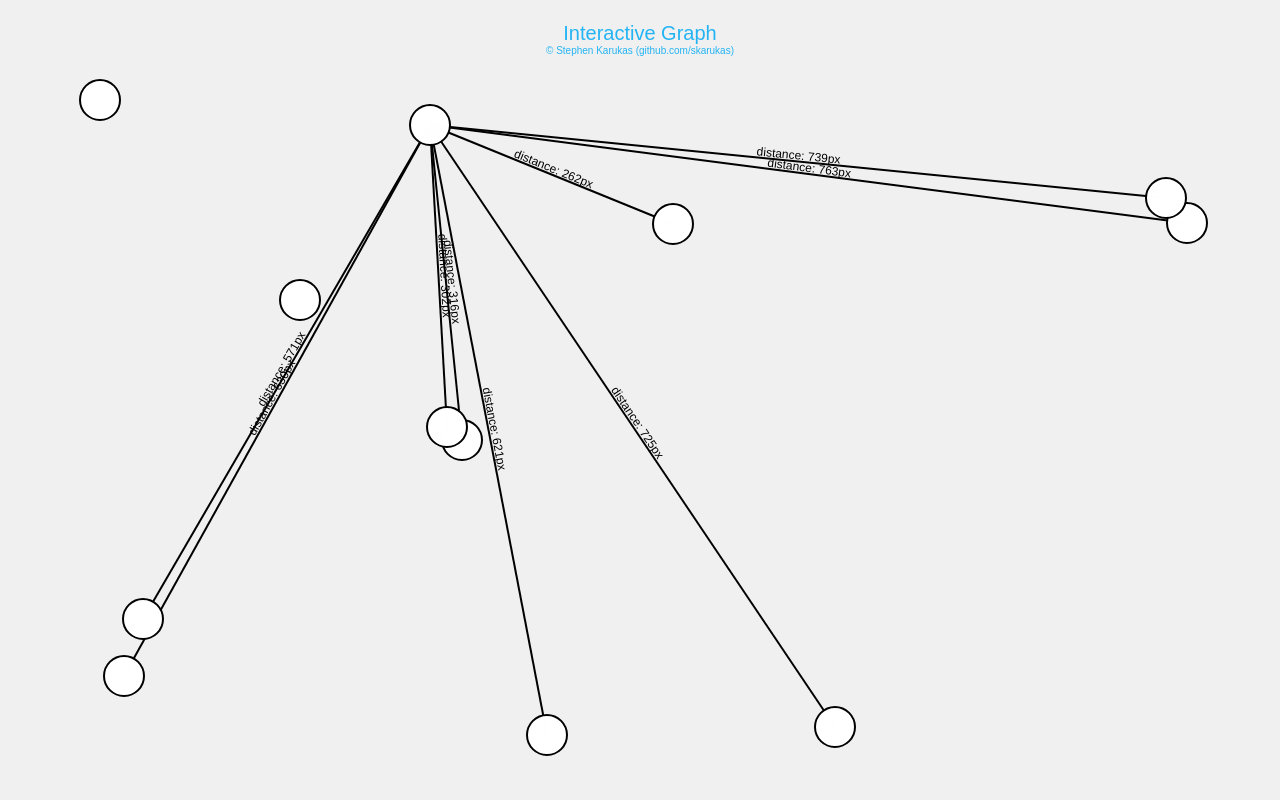
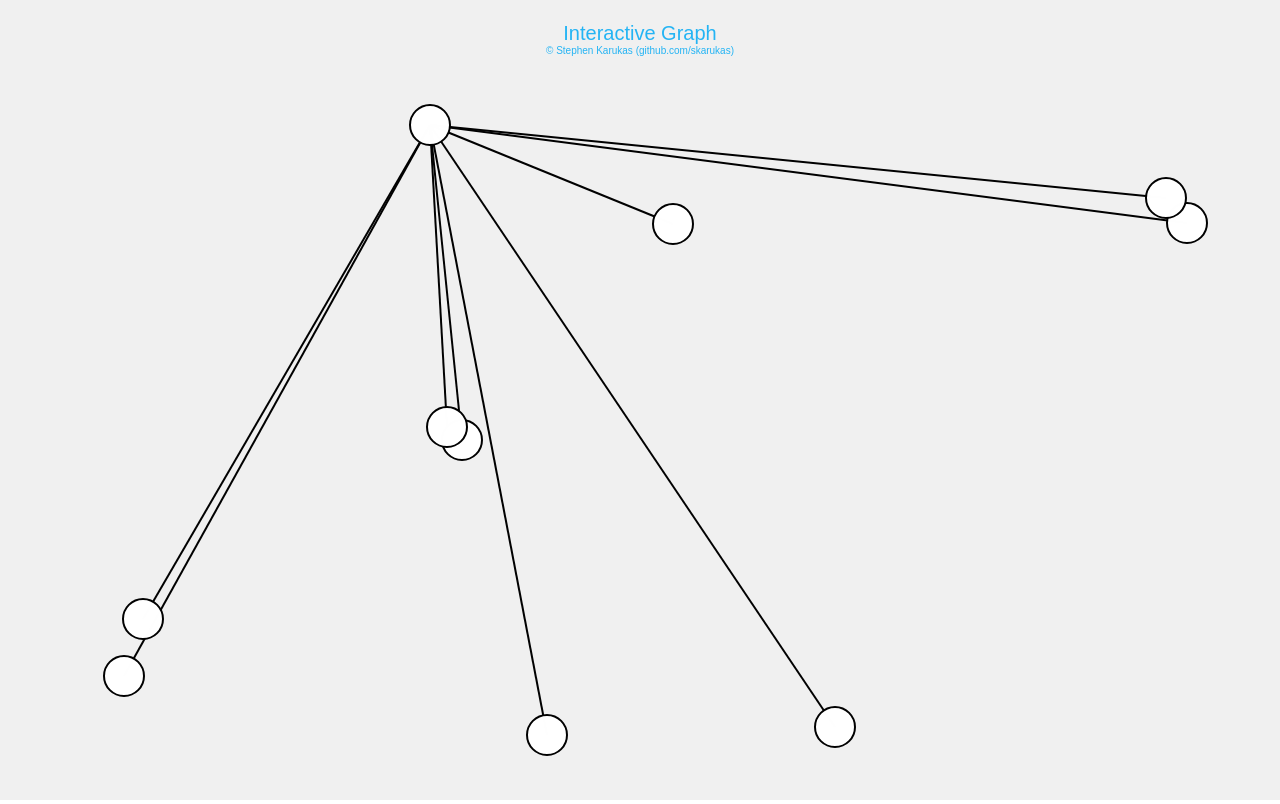
Before and after one commit to skarukas/graph-gui, a website built with webpack: page index.html in a window 1280 px wide. Built offline with Linux system fonts and the light colour scheme.

Commit message:
create string demo and suppress warnings

```diff
--- a/demo.js
+++ b/demo.js
@@ -1,6 +1,5 @@
 // using the gui's internal classes just for the demo
 const g = graph();
-console.log("running!");
 
 class MyPoint {
     constructor(x, y) {
--- a/index.html
+++ b/index.html
@@ -17,10 +17,11 @@
 
         <script type="text/javascript" src="keymaster.js"></script>
         <script type="text/javascript" src="dist/graph.js"></script>
-        <script type="text/javascript" src="demo.js"></script>
+        <script type="text/javascript" src="stringDemo.js"></script>
 
-        <!--script for transpiling TS-->
+        <!--script for transpiling TS
         <script src="https://rawgit.com/Microsoft/TypeScript/master/lib/typescriptServices.js"></script>
         <script src="https://rawgit.com/basarat/typescript-script/master/transpiler.js"></script>
+        -->
     </body>
 </html>
--- /dev/null
+++ b/stringDemo.js
@@ -0,0 +1,12 @@
+const g = graph();
+
+g.suppressWarnings();
+
+// event handlers
+g.event.onaddedge = (from, to) => "";
+
+g.event.onaddvertex = (x, y) => "";
+
+g.event.oneditvertex = (curr, data) => data;
+
+g.initialize();
--- a/ts/graphClasses.ts
+++ b/ts/graphClasses.ts
@@ -112,7 +112,7 @@ class Edge<T> extends Line {
 
         let {width: textWidth } = context.measureText(str);
 
-        if (this.length() > textWidth) {
+        if (this.length() > textWidth && str) {
             let adj = this.begin.center.x - this.end.center.x,
             opp = this.begin.center.y - this.end.center.y,
             angle = Math.atan(opp/adj);
@@ -163,7 +163,7 @@ class Vertex<T> extends Circle {
                 beginY = (y - metrics.actualBoundingBoxAscent) - drawingPrefs.textBoxPadding,
                 width = metrics.actualBoundingBoxLeft + metrics.actualBoundingBoxRight + drawingPrefs.textBoxPadding * 2,
                 height = metrics.actualBoundingBoxAscent + metrics.actualBoundingBoxDescent + drawingPrefs.textBoxPadding * 2;
-
+            if (str) {
                 // draw colored rectangle
                 context.fillStyle = drawingPrefs.textBoxColor.toString();
                 context.fillRect(beginX, beginY, width, height);
@@ -174,5 +174,6 @@ class Vertex<T> extends Circle {
             }
         }
     }
+}
 
 export { Vertex, Edge, Point, Color, Line, Drawable }
--- a/ts/graphModel.ts
+++ b/ts/graphModel.ts
@@ -110,8 +110,7 @@ class Model<V, E> {
             // infer vertex class type from the result
             this.graph.vertexPrefs.class = this.graph.vertexPrefs.class || getConstructor(handlerResult);
             let v = new Vertex<V>(x, y);
-            if (handlerResult !== true) v.data = handlerResult || v.data;
-
+            if (handlerResult !== true) v.data = (handlerResult == undefined)? v.data : handlerResult as V;
             this.addVertex(v);
             return v;
         } catch (e) {
@@ -150,9 +149,8 @@ class Model<V, E> {
             let userInput: string = prompt(this.graph.vertexPrefs.editPrompt);
             if (!userInput) return;
             let handlerResult = this.graph.event.oneditvertex(v.data, userInput) || v.data;
-            console.log(handlerResult);
             // typecheck result
-            if (! (handlerResult instanceof this.graph.vertexPrefs.class)) {
+            if (! (handlerResult instanceof this.graph.vertexPrefs.class || typeof handlerResult === this.graph.vertexPrefs.class.name.toLowerCase())) {
                 throw new Error("The input did not produce a result of class " + this.graph.vertexPrefs.class.name);
             }
 
@@ -210,7 +208,6 @@ class Model<V, E> {
     }
     releaseDrag() {
         if (this.target) {
-            console.log("releasing target");
             this.tryAddEdge(this.curr, this.target);
             this.target.isHovered = false;
             this.target = undefined;
--- a/ts/graphPrefs.ts
+++ b/ts/graphPrefs.ts
@@ -100,9 +100,12 @@ class Graph<V, E> {
     }
     width: number;
     height: number;
+    suppressWarnings() {
+        this.event.suppressWarnings = true;
+    }
     backgroundColor: Color | string = new Color(240);
     vertexPrefs = {
-        class: null as Constructor,
+        class: undefined as Constructor,
         displayString(obj: Object) {
             return obj.toString();
         },
@@ -129,6 +132,7 @@ class Graph<V, E> {
         fontSize: 12
     };
     event = {
+        suppressWarnings: false,
         // EVENT HANDLERS
 
         /**
@@ -137,7 +141,7 @@ class Graph<V, E> {
          * - Returning a boolean type (`false` or `true`) determines whether the graph should display the edge.
          */
         onaddedge(from: V, to: V): E | boolean | void {
-            console.warn("No onaddedge handler specified.");
+            !this.suppressWarnings && console.warn("No onaddedge handler specified.");
         },
         /**
          * Called by the framework whenever the user creates a vertex.
@@ -145,7 +149,7 @@ class Graph<V, E> {
          * - Returning a boolean type (`false` or `true`) determines whether the graph should display the vertex.
          */
         onaddvertex(x: number, y: number, ...args: any): V | boolean | void {
-            console.warn("No onaddvertex handler specified.");
+            !this.suppressWarnings && console.warn("No onaddvertex handler specified.");
         },
         /**
          * Called by the framework whenever the user removes a vertex.
@@ -153,7 +157,7 @@ class Graph<V, E> {
          * - Returning a boolean type (`false` or `true`) specifies whether the vertex was successfully removed.
          */
         onremovevertex(vertexData: V) : boolean | void {
-            console.warn("No onremovevertex handler specified.");
+            !this.suppressWarnings && console.warn("No onremovevertex handler specified.");
         },
         /**
          * Called by the framework whenever the user removes a edge.
@@ -161,16 +165,16 @@ class Graph<V, E> {
          * - Returning a boolean type (`false` or `true`) specifies whether the edge was successfully removed.
          */
         onremoveedge(edgeData: E) : boolean | void {
-            console.warn("No onremoveedge handler specified.");
+            !this.suppressWarnings && console.warn("No onremoveedge handler specified.");
         },
         onmovevertex(vertexData: V, x: number, y: number) : boolean | void {
-            console.warn("No onmovevertex handler specified.");
+            !this.suppressWarnings && console.warn("No onmovevertex handler specified.");
         },
         oneditvertex(vertexData: V, userInput: string): V | void {
-            console.warn("No oneditvertex handler specified.");
+            !this.suppressWarnings && console.warn("No oneditvertex handler specified.");
         },
         oneditedge(edgeData: E, userInput: string): E | void {
-            console.warn("No oneditedge handler specified.");
+            !this.suppressWarnings && console.warn("No oneditedge handler specified.");
         }
     }
 }
```
Also changed, not shown: dist/graph.js. Lines whose indentation alone changed are shown as unchanged.
